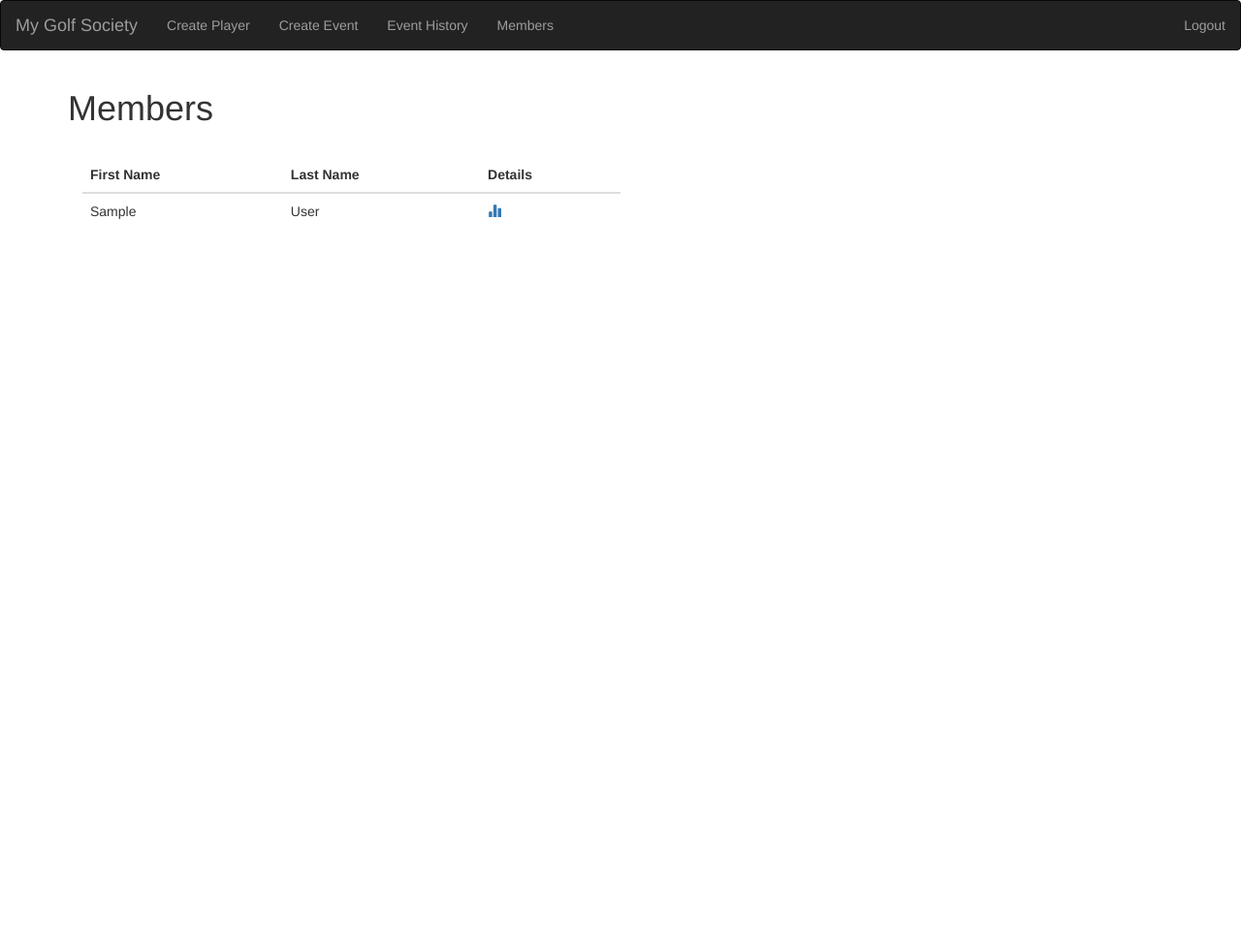
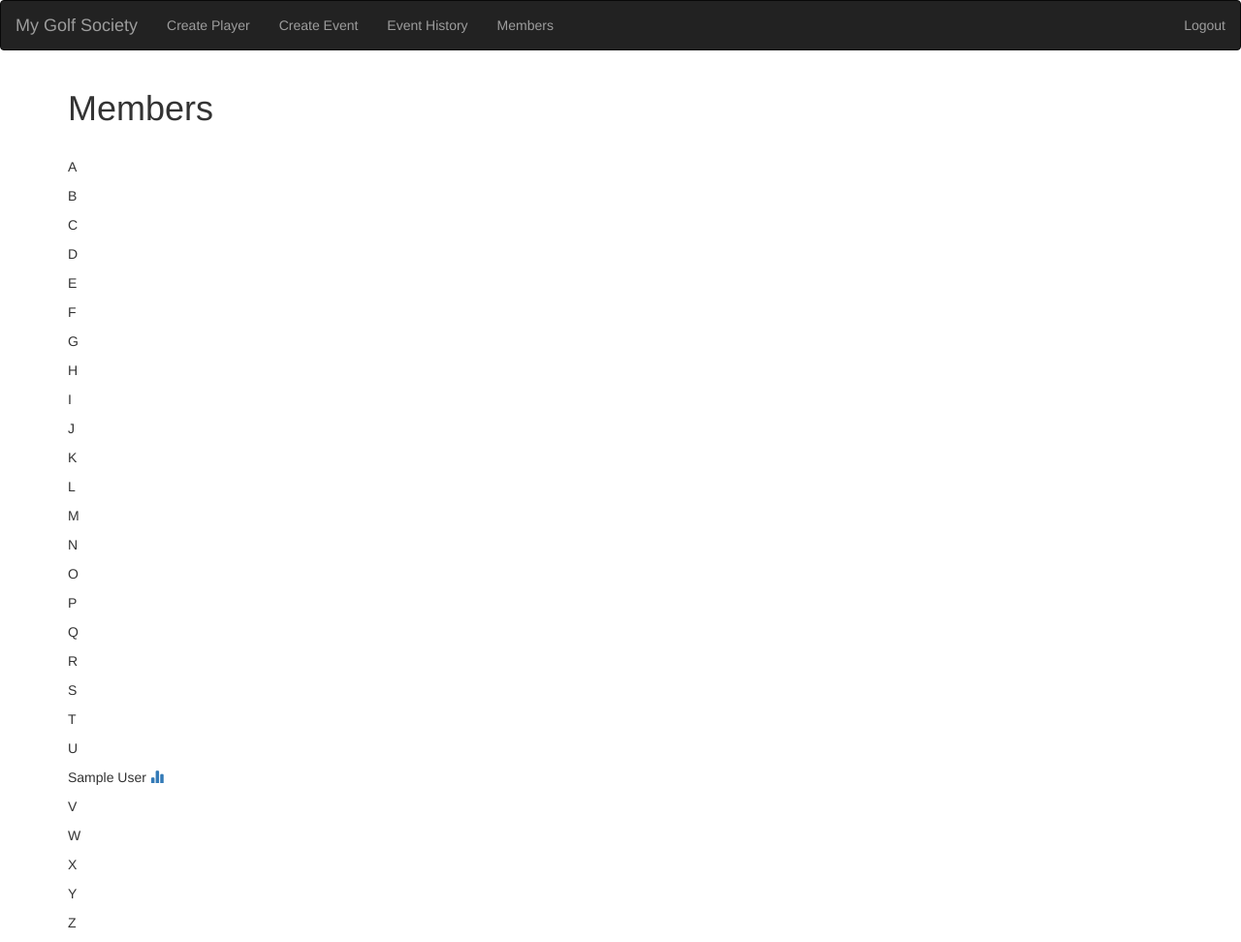
Before and after one commit to paulsyl/MyGolfSociety, a Django app: page /results/members/ in a window 1280 px wide. Shown: the whole page at 97% size. Before the commit the page ends 226 px from the top, so only its background shows below. Run offline with Django 3.2, Linux system fonts and the light colour scheme; a user stored in the database is signed in; tables that the repository leaves empty hold one stand-in row (values such as "Sample post"); parts of the project's set-up code (start-up, migrations or seed data) failed here and were passed over; some libraries are stand-ins or nearby versions.

Commit message:
Split the members list
split the members list into alphabetical lists, still need to format the template

```diff
--- a/results/templates/results/members.html
+++ b/results/templates/results/members.html
@@ -4,31 +4,18 @@
 <h1> Members </h1>
 <br/>
 
-<div class="container">
-    <div class="row">
-        <div class="col-xs-6">
 
-            <table class="table order-list">
-                <thead>
-                    <tr>
-                        <th>First Name</th>
-                        <th>Last Name</th>
-                        <th>Details</th>
-                    </tr>
-                </thead>
-                <tbody>
-                {% for member in members.all %}
-                <tr>
-                    <td > {{ member.first_name }} </td>
-                    <td > {{ member.last_name }}  </td>
-                    <td> <a href="{% url 'results:get_player_history' member.id %}" ><span class="glyphicon glyphicon-stats" ></span> </a> </td>
-                </tr>
-                {% endfor %}
-                </tbody>
-            </table>
-        </div>
-    </div>
-</div>
+
+{% for alpha, member_list in members %}
+    <p> {{ alpha }} </p>
+    {% for member in member_list %}
+        <p> {{ member }}
+        <a href="{% url 'results:get_player_history' member.id %}" ><span class="glyphicon glyphicon-stats" ></span> </a>
+        </p>
+    {% endfor %}
+{% endfor %}
+
+
 
 
 {% endblock %}
--- a/results/views.py
+++ b/results/views.py
@@ -8,6 +8,7 @@ from datetime import date
 from crispy_forms.helper import FormHelper
 from .models import Event, Result, Player
 from .forms import EventForm, PlayerForm
+from string import ascii_uppercase
 
 
 def todays_date():
@@ -35,10 +36,19 @@ def events(request):
 
 @login_required
 def members(request):
-    members = Player.objects.order_by('last_name')
+    members = []
+    # loop through the alphabet and create a dicitionairy of each member per letter
+    # istartwith is case insensite search
+    for alpha in ascii_uppercase:
+        member_list = Player.objects.filter(last_name__istartswith=alpha)
+        output = ( alpha, ( member_list ))
+        members.append(output)
+
+#    members = Player.objects.order_by('last_name')
     context = {
         "members" : members
     }
+
     return render(request, 'results/members.html', context)
 
 @login_required
```
